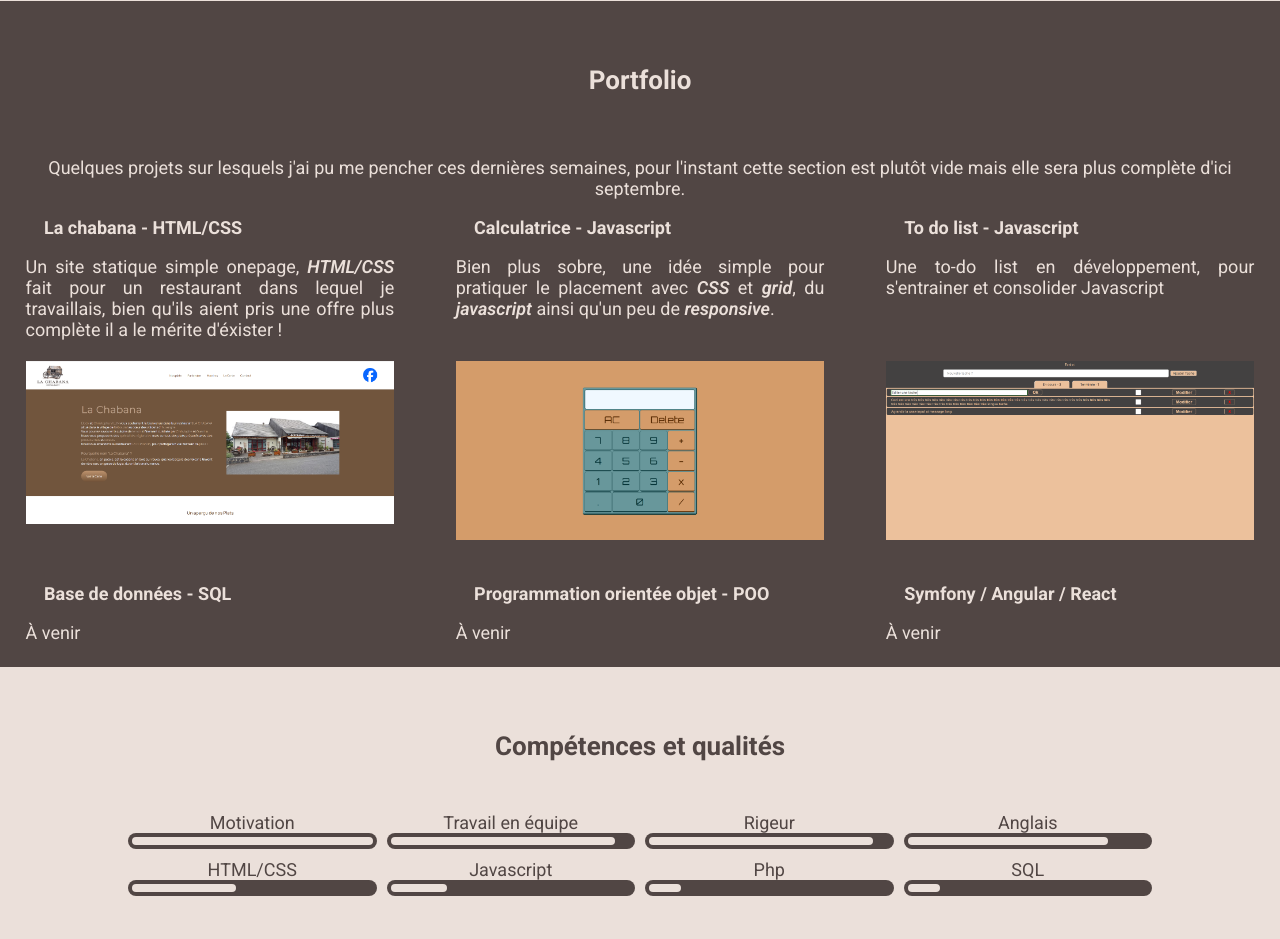
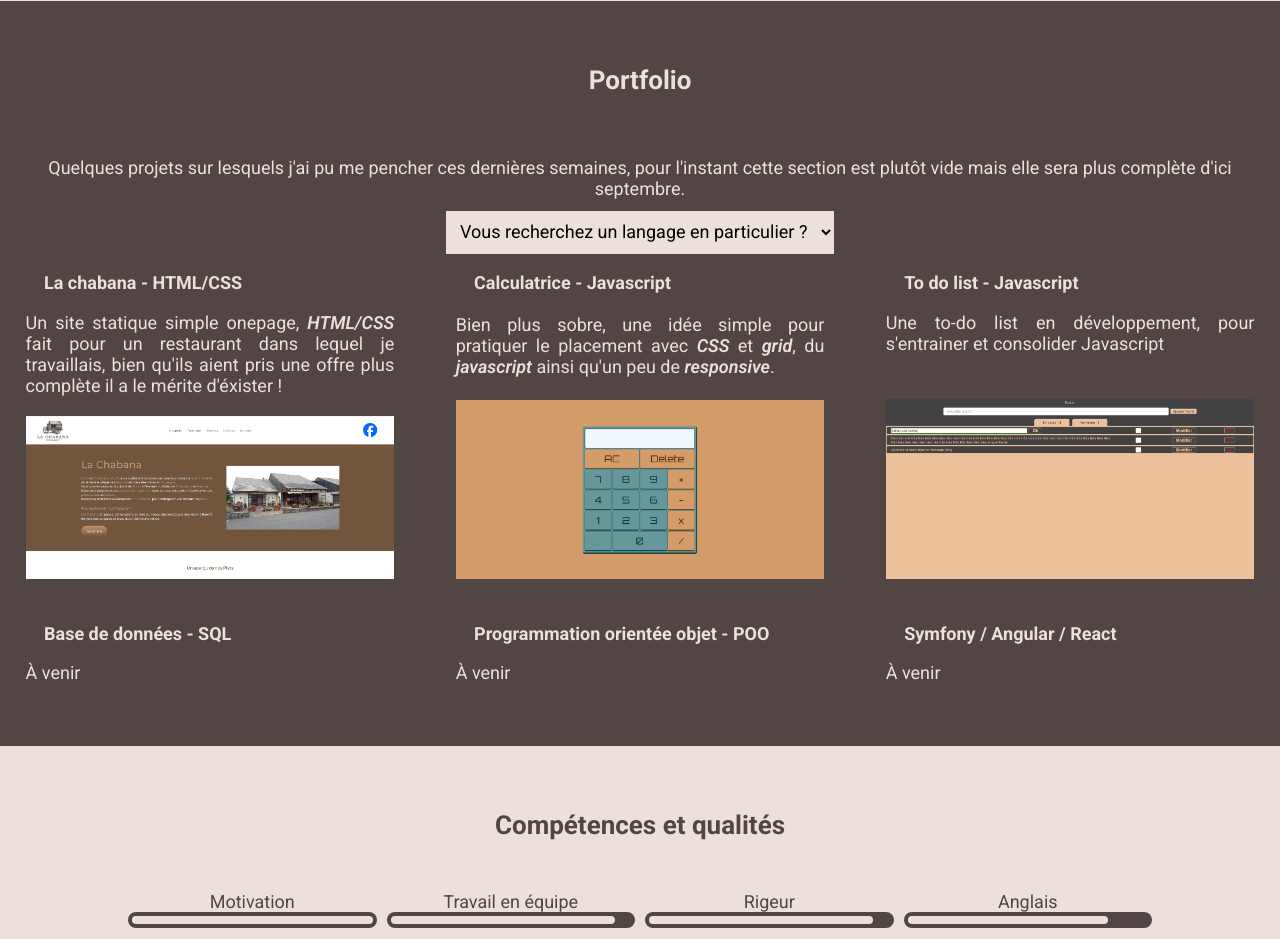
Before and after one commit to LeBasts/SitePerso, a PHP site: page / in a window 1280 px wide. Shown: the part 703-1642 px from the top of the page. Run offline with PHP 8.4, Linux system fonts and the light colour scheme.

Commit message:
Ajout liste selection language

```diff
--- a/main.js
+++ b/main.js
@@ -6,7 +6,6 @@ function checkSize(){
         document.querySelector("nav").style.display = "none";
     }
 }
-checkSize();
 function deroulerMenu(){
     let state = document.querySelector("nav").style.display;
     if(state === "none"){
@@ -34,4 +33,32 @@ function invalidStyle(){
         }
     }
 }
+const techList = document.getElementById('tech');
+let techValue = techList.value;
+const divTechChild = document.querySelector('.grid-projet').children;
+console.log(divTechChild.length);
+
+techList.addEventListener('change',showTechno);
+
+function showTechno(){
+    techValue = techList.value;
+    if(techValue != 'all'){
+        let attrib = divTechChild[1].getAttribute('class');
+        console.log(attrib);
+        for(i=0;i<divTechChild.length;i++){
+            divTechChild[i].style.display = 'none';
+
+            if(divTechChild[i].classList.contains(techValue)){
+                console.log("ninja : "+techValue);
+                divTechChild[i].style.display = 'flex';
+            }
+        }
+    } else {
+        for(i=0;i<divTechChild.length;i++){
+            divTechChild[i].style.display = 'flex';
+        }
+    }
+}
+showTechno();
+checkSize();
 invalidStyle();
--- a/portefolio.php
+++ b/portefolio.php
@@ -1,47 +1,49 @@
 <div id="portefolio" class="div-pair">
     <h1>Portfolio</h1>
     <p>Quelques projets sur lesquels j'ai pu me pencher ces dernières semaines, pour l'instant cette section est plutôt vide mais elle sera plus complète d'ici septembre.</p>
+    <select id="tech">
+        <option value="all">Vous recherchez un langage en particulier ?</option>
+        <option value="HTML/CSS">HTML/CSS</option>
+        <option value="JavaScript">JavaScript</option>
+        <option value="PHP">PHP</option>
+        <option value="SQL">SQL</option>
+        <option value="POO">Programmation Orientée Objet</option>
+        <option value="SAR">Symfony / Angular / React</option>
+        <!-- <option value=""></option> -->
+    </select>
     <div class="grid-projet">
-        <div class="description1">
+        <div id="projet1" class="HTML/CSS projets">
             <h2>La chabana - HTML/CSS</h2>
             <p>Un site statique simple onepage, <em>HTML/CSS</em> fait pour un restaurant dans lequel je travaillais, bien qu'ils aient pris une offre plus complète il a le mérite d'éxister !</p>
-        </div>
-        <div  class="projet1">
             <a href="/Projets/V1 onepage/index.html"><img src="Ressources/Site_Chabana.png" alt="Site Web la Chabana"></a>
         </div>
-        <div class="description2">
+        <div id="projet2" class="JavaScript HTML/CSS projets">
             <h2>Calculatrice - Javascript</h2>
             <p>Bien plus sobre, une idée simple pour pratiquer le placement avec <em>CSS</em> et <em>grid</em>, du <em>javascript</em> ainsi qu'un peu de <em>responsive</em>.</p>
-        </div>
-        <div  class="projet2">
             <a href="/Projets/Calculette/calc.html"><img src="Ressources/Calc.png" alt="Site de calculette"></a>
         </div>
-        <div class="description3">
-            <h2>To do list - Javascript</h2>
-            <p>Une to-do list en développement, pour s'entrainer et consolider Javascript</p>
+        <div id="projet3" class="HTML/CSS JavaScript projets">
+            <div>
+                <h2>To do list - Javascript</h2>
+                <p>Une to-do list en développement, pour s'entrainer et consolider Javascript</p>
+            </div>
+            <div class="divimg">
+                <a href="/Projets/ToDo/ToDo.html"><img src="Ressources/ToDo.png" alt="Site de todo-list"></a>
+            </div>
         </div>
-        <div  class="projet3">
-            <a href="/Projets/ToDo/ToDo.html"><img src="Ressources/ToDo.png" alt="Site de todo-list"></a>
-        </div>
-        <div class="description4">
+        <div id="projet4" class="SQL projets">
             <h2>Base de données - SQL</h2>
             <p>À venir</p>
-        </div>
-        <div  class="projet4">
             <!-- <a href="/Projets/ToDo/ToDo.html"><img src="Ressources/ToDo.png" alt="Site de todo-list"></a> -->
         </div>
-        <div class="description5">
+        <div id="projet5" class="POO projets">
             <h2>Programmation orientée objet - POO</h2>
             <p>À venir</p>
-        </div>
-        <div  class="projet5">
             <!-- <a href="/Projets/ToDo/ToDo.html"><img src="Ressources/ToDo.png" alt="Site de todo-list"></a> -->
         </div>
-        <div class="description6">
+        <div id="projet6" class="SAR projets">
             <h2>Symfony / Angular / React</h2>
             <p>À venir</p>
-        </div>
-        <div  class="projet6">
             <!-- <a href="/Projets/ToDo/ToDo.html"><img src="Ressources/ToDo.png" alt="Site de todo-list"></a> -->
         </div>
     </div>
--- a/style/style.css
+++ b/style/style.css
@@ -57,15 +57,34 @@ h2{
 #profil{
     text-align:justify;
 }
- #portefolio{
+#portefolio{
     text-align: center;
     color: var(--second-color);
+}
+#tech{
+    margin-top: 1%;
 }
 .grid-projet{
     text-align: justify;
     display: grid;
     grid-gap: 5%;
     grid-template-columns: repeat(3, 1fr);
+}
+.projets{
+    display: flex;
+    flex-direction: column;
+    justify-content: space-between;
+}
+select{
+    background-color: var(--second-color);
+    padding: 10px;
+    border: none;
+}
+.grid-projet div p{
+    margin-bottom: 20px;
+}
+.divimg{
+    margin-top: auto;
 }
 #portefolio img{
     width: 100%;
@@ -151,30 +170,6 @@ li a{
 }
 li a:hover{
     text-decoration: underline;
-}
-.description1{
-    grid-column: 1/2;
-    grid-row: 1/2;
-}
-.description2{
-    grid-column: 2/3;
-    grid-row: 1/2;
-}
-.description3{
-    grid-column: 3/4;
-    grid-row: 1/2;
-}
-.description4{
-    grid-column: 1/2;
-    grid-row: 3/4;
-}
-.description5{
-    grid-column: 2/3;
-    grid-row: 3/4;
-}
-.description6{
-    grid-column: 3/4;
-    grid-row: 3/4;
 }
 .mesComp{
     display: grid;
```
